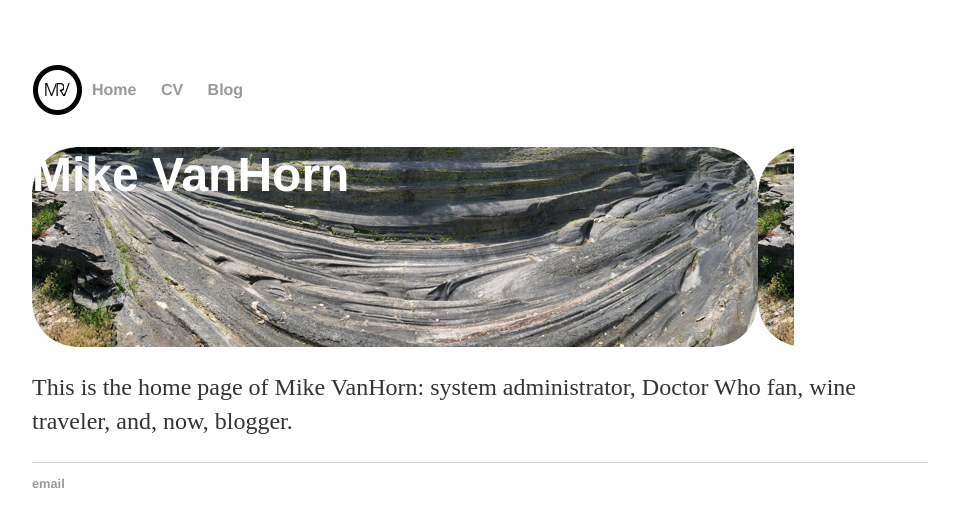
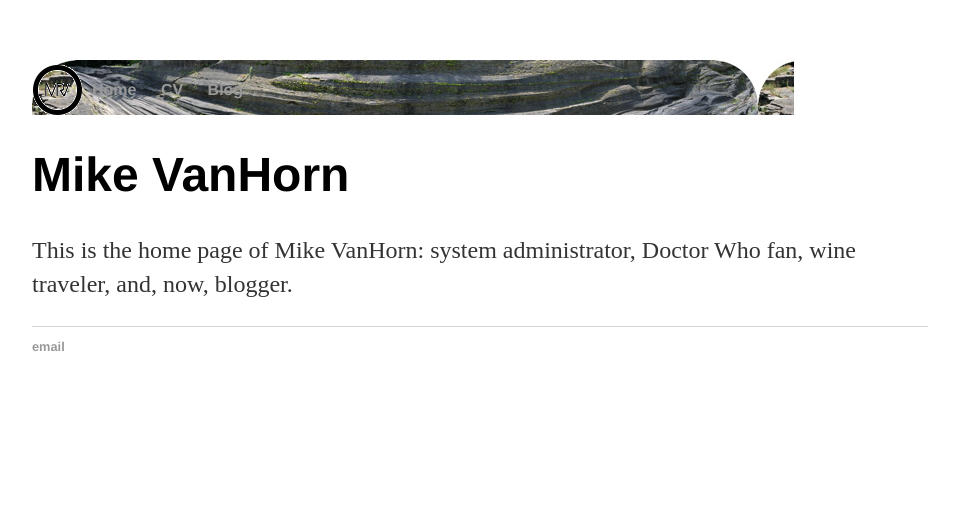
Before and after one commit to mrvanhorn/mrvanhorn.github.io, a Jekyll site: the page built from index.html, in a window 1280 px wide. Shown: the top 527 px of the page, without its empty margins (160-1119 px from the left). Built offline with Jekyll 4.4.1, drawn with Linux system fonts in a browser that asks for light colours.

Commit message:
Update main.css

```diff
--- a/css/main.css
+++ b/css/main.css
@@ -4,12 +4,12 @@ body {
 }
 
 div.title {
-
+/*
     width: 762px;
     height: 200px;
     color: #ffffff;
     background-image: url("/graphics/glacialgrooves-rounded-726x200.jpg");
-
+*/
 }
 
 .centered {
@@ -19,6 +19,8 @@ div.title {
 nav {
     height: 50px;
     padding-top: 5px;
+    width: 762px;
+    background-image: url("/graphics/glacialgrooves-rounded-726x200.jpg");
 /*    border-width: 5px;
     border-style: solid;
     border-color: #ffffff;*/
```
